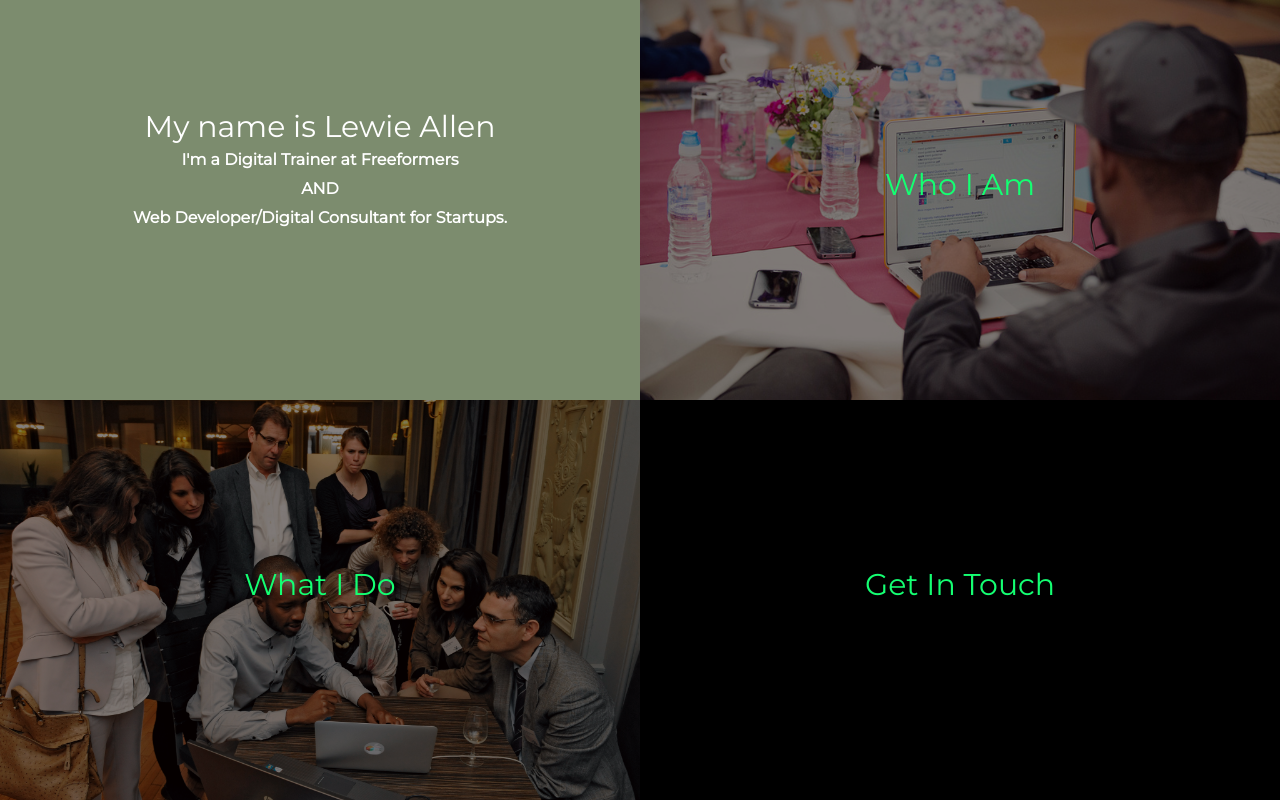
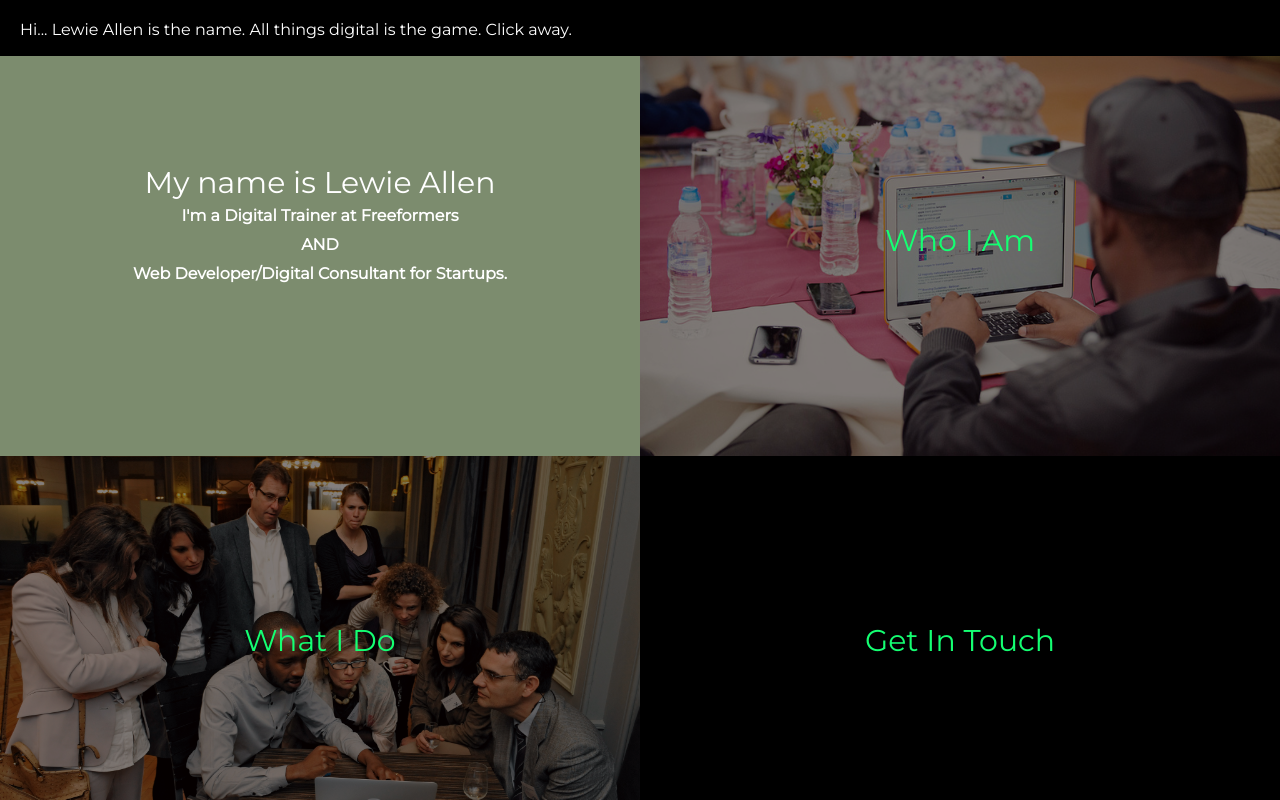
Before and after one commit to lewieallen/258, a plain HTML site: page index.html in a window 1280 px wide. Drawn offline with Linux system fonts and the light colour scheme.

Commit message:
add header

```diff
--- a/css/style.css
+++ b/css/style.css
@@ -8,17 +8,19 @@ Google Fonts import
 
 /* --------------------------------
 
-Primary style
+Main style with loading effect and button transitions... nice.
 
 -------------------------------- */
 *, *::after, *::before {
   box-sizing: border-box;
 }
 
-html, body, .cd-main{
+html, body,{
   margin: 0;
   height: 100vh;
+
 }
+
 html {
   font-size: 62.5%;
 }
@@ -133,6 +135,7 @@ Main content
 -------------------------------- */
 .cd-main {
   overflow-x: hidden;
+  height: 93vh;
 }
 .cd-main::before {
   /* never visible - this is used in jQuery to check the current MQ */
@@ -143,6 +146,7 @@ Main content
   -webkit-transition: -webkit-transform 0.5s 0.4s;
   -moz-transition: -moz-transform 0.5s 0.4s;
   transition: transform 0.5s 0.4s;
+  height: 5vh;
 }
 .cd-main.fold-is-open > * {
   /* on mobile - translate .cd-main content to the right when the .cd-folding-panel is open */
@@ -512,6 +516,13 @@ folding panel
   .cd-folding-panel {
     width: 600px;
   }
+  header {
+    height: 7vh;
+    padding: 10px 20px 8px 20px;
+    line-height: 40px;
+    background-color: #000;
+    color: #FFF;
+  }
 }
 @media only screen and (min-width: 1100px) {
   .cd-folding-panel {
--- a/index.html
+++ b/index.html
@@ -20,6 +20,10 @@
       <div class="loader-section section-right"></div>
 
   </div>
+	<header>
+		<h2>Hi... Lewie Allen is the name. All things digital is the game. Click away.</h2>
+	</header>
+
 	<main class="cd-main">
 		<ul class="cd-gallery">
 			<li class="cd-item">
@@ -72,12 +76,7 @@
 
 		<div class="cd-fold-content">
 			<!-- content will be loaded using javascript -->
-			<h2>Coming Soon...</h2>
-			<br><br>
-			<p class="lead">Under Contruction. Watch this space...</p>
-			<br><br>
-			<p>If you have any questions, don't hesitate to contact me via email</p>
-			<b class="bar box">Email Me</b>
+
 
 		</div>
 
```
Also changed, not shown: item-2.html (+1 -2 lines).
